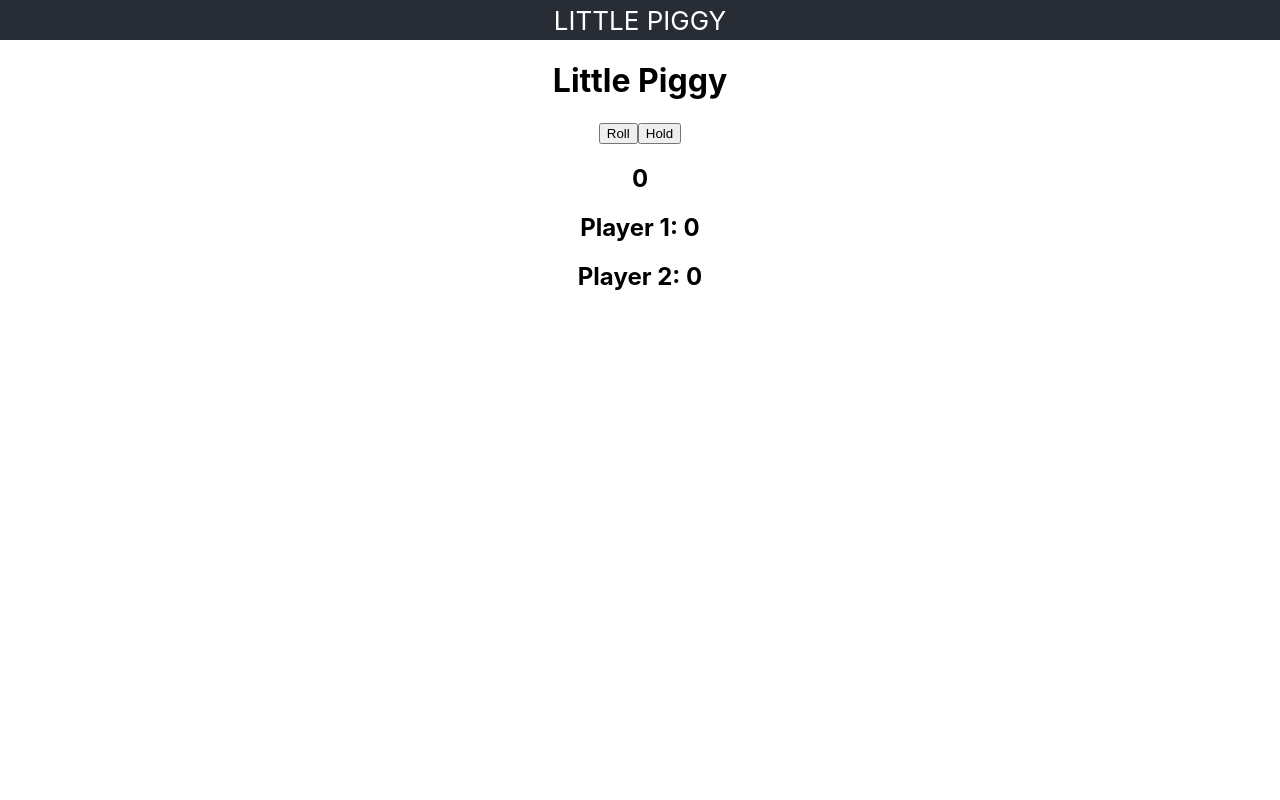
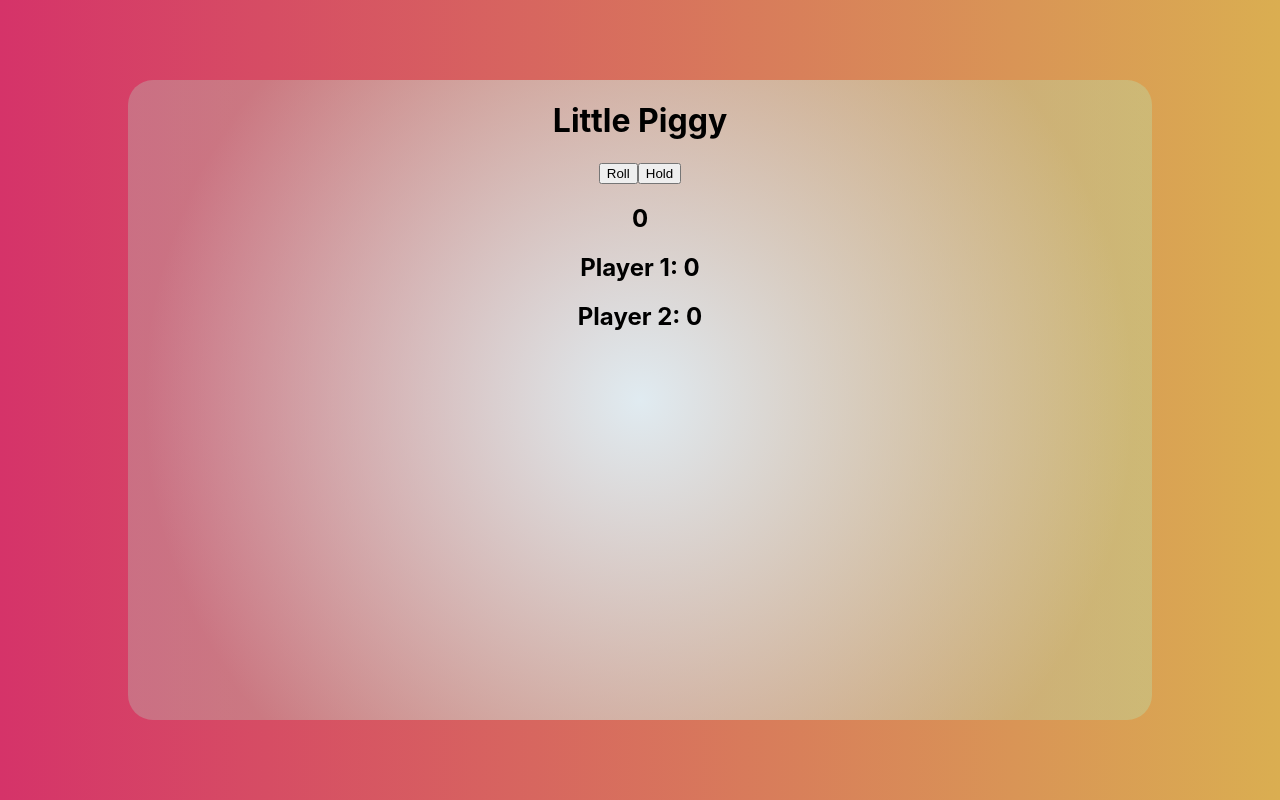
Before and after one commit to JarrodKane/little-piggy, a React (Create React App) app: page / in a window 1280 px wide. Built offline with nearby package versions, Linux system fonts and the light colour scheme.

Commit message:
Changed app.css over to styled components

```diff
--- a/src/App.css
+++ /dev/null
@@ -1,38 +0,0 @@
-.App {
-  text-align: center;
-}
-
-.App-logo {
-  height: 40vmin;
-  pointer-events: none;
-}
-
-@media (prefers-reduced-motion: no-preference) {
-  .App-logo {
-    animation: App-logo-spin infinite 20s linear;
-  }
-}
-
-.App-header {
-  background-color: #282c34;
-  min-height: 5vh;
-  display: flex;
-  flex-direction: column;
-  align-items: center;
-  justify-content: center;
-  font-size: calc(10px + 2vmin);
-  color: white;
-}
-
-.App-link {
-  color: #61dafb;
-}
-
-@keyframes App-logo-spin {
-  from {
-    transform: rotate(0deg);
-  }
-  to {
-    transform: rotate(360deg);
-  }
-}
--- a/src/App.js
+++ b/src/App.js
@@ -1,15 +1,35 @@
 import React from "react";
+import styled from "styled-components";
+import Board from "./Board";
 
-import Board from "./Board";
-import "./App.css";
+//Styled CSS for background
+const BackgroundLook = styled.div`
+  height: 100vh;
+  text-align: center;
+  background: linear-gradient(90deg, #d53369 0%, #daae51 100%);
+  display: flex;
+`;
 
 function App() {
   return (
-    <div className="App">
-      <header className="App-header">LITTLE PIGGY</header>
+    <BackgroundLook className="App">
       <Board />
-    </div>
+    </BackgroundLook>
   );
 }
 
 export default App;
+
+//Old header css
+/*
+const HeaderBasic = styled.div`
+  background-color: #282c34;
+  min-height: 5vh;
+  display: flex;
+  flex-direction: column;
+  align-items: center;
+  justify-content: center;
+  font-size: calc(10px + 2vmin);
+  color: white;
+`;
+*/
--- a/src/Board.jsx
+++ b/src/Board.jsx
@@ -1,5 +1,20 @@
 import React, { useState, useEffect } from "react";
 import Die from "./Die";
+import styled from "styled-components";
+
+const GameBoard = styled.div`
+  width: 80vw;
+  height: 80%;
+  text-align: center;
+  margin: auto;
+  background: radial-gradient(
+    circle,
+    rgba(224, 235, 241, 1) 0%,
+    rgba(170, 255, 218, 0.24990665211397056) 82%
+  );
+  border-radius: 25px;
+  padding: 5rm;
+`;
 
 // This function sets up the basic game
 function Board() {
@@ -58,16 +73,15 @@ function Board() {
   };
 
   return (
-    <div>
+    <GameBoard>
       <h1>Little Piggy</h1>
-
       <button onClick={btnRoll}> Roll</button>
       <button onClick={btnHold}> Hold</button>
       <h2>{round}</h2>
       <h2>Player 1: {score[0]}</h2>
       <h2>Player 2: {score[1]}</h2>
       <Die num={dice} gamePlaying={game} />
-    </div>
+    </GameBoard>
   );
 }
 
--- a/src/Die.jsx
+++ b/src/Die.jsx
@@ -14,8 +14,8 @@ const die = importAllDice(
 
 // -- STYLYING for the dice
 const Image = styled.img`
-  max-width: 25%;
-  border-radius: 25px;
+  max-width: 30vh;
+  border-radius: 10%;
 `;
 
 // Die takes in a die number that is generated and then places that into the src, to grab out the correct die to display
--- a/src/index.css
+++ b/src/index.css
@@ -1,13 +1,13 @@
 body {
   margin: 0;
-  font-family: -apple-system, BlinkMacSystemFont, 'Segoe UI', 'Roboto', 'Oxygen',
-    'Ubuntu', 'Cantarell', 'Fira Sans', 'Droid Sans', 'Helvetica Neue',
+  font-family: -apple-system, BlinkMacSystemFont, "Segoe UI", "Roboto", "Oxygen",
+    "Ubuntu", "Cantarell", "Fira Sans", "Droid Sans", "Helvetica Neue",
     sans-serif;
   -webkit-font-smoothing: antialiased;
   -moz-osx-font-smoothing: grayscale;
 }
 
 code {
-  font-family: source-code-pro, Menlo, Monaco, Consolas, 'Courier New',
+  font-family: source-code-pro, Menlo, Monaco, Consolas, "Courier New",
     monospace;
 }
```
Also changed, not shown: src/index.js (+6 -6 lines).
